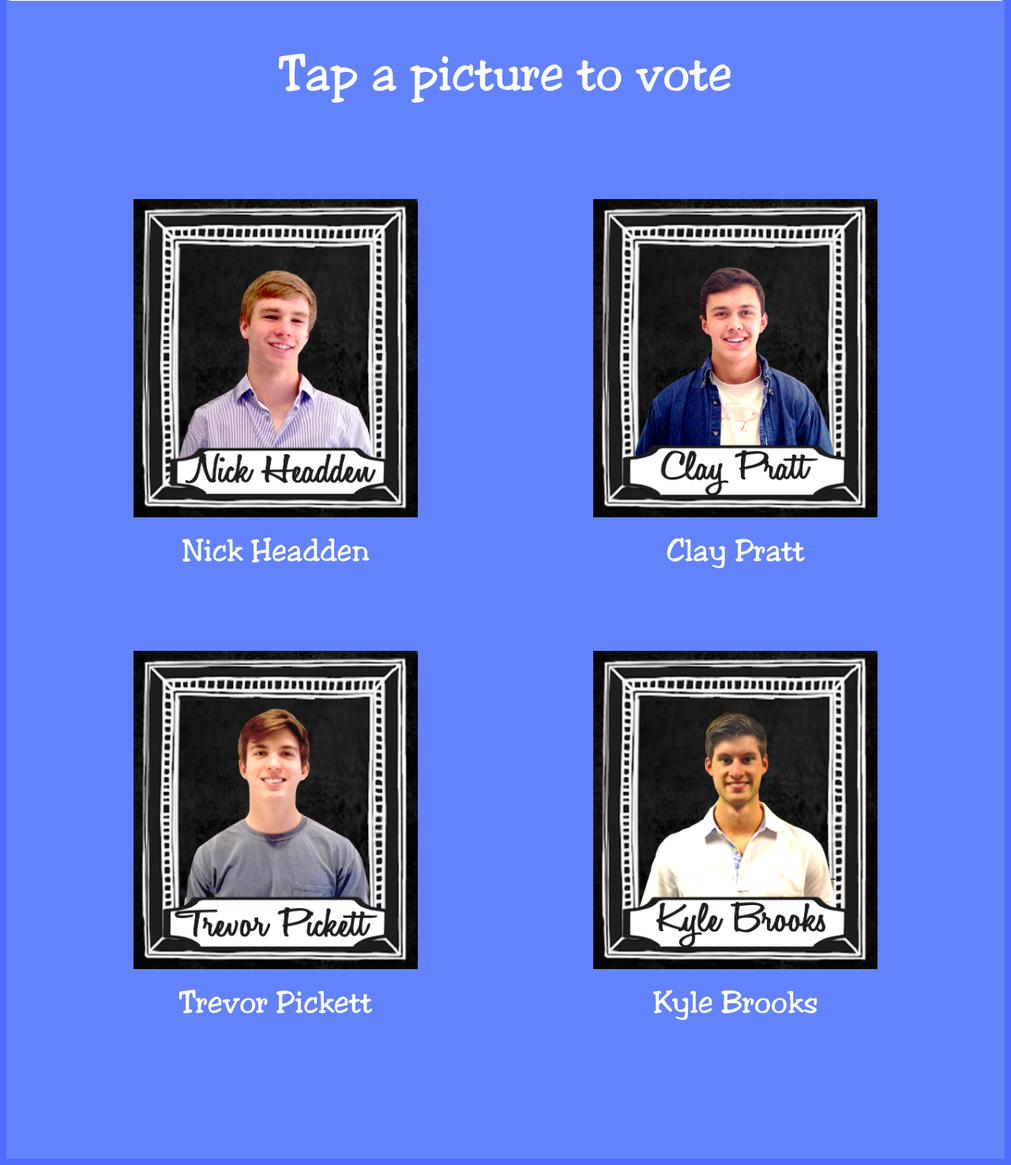
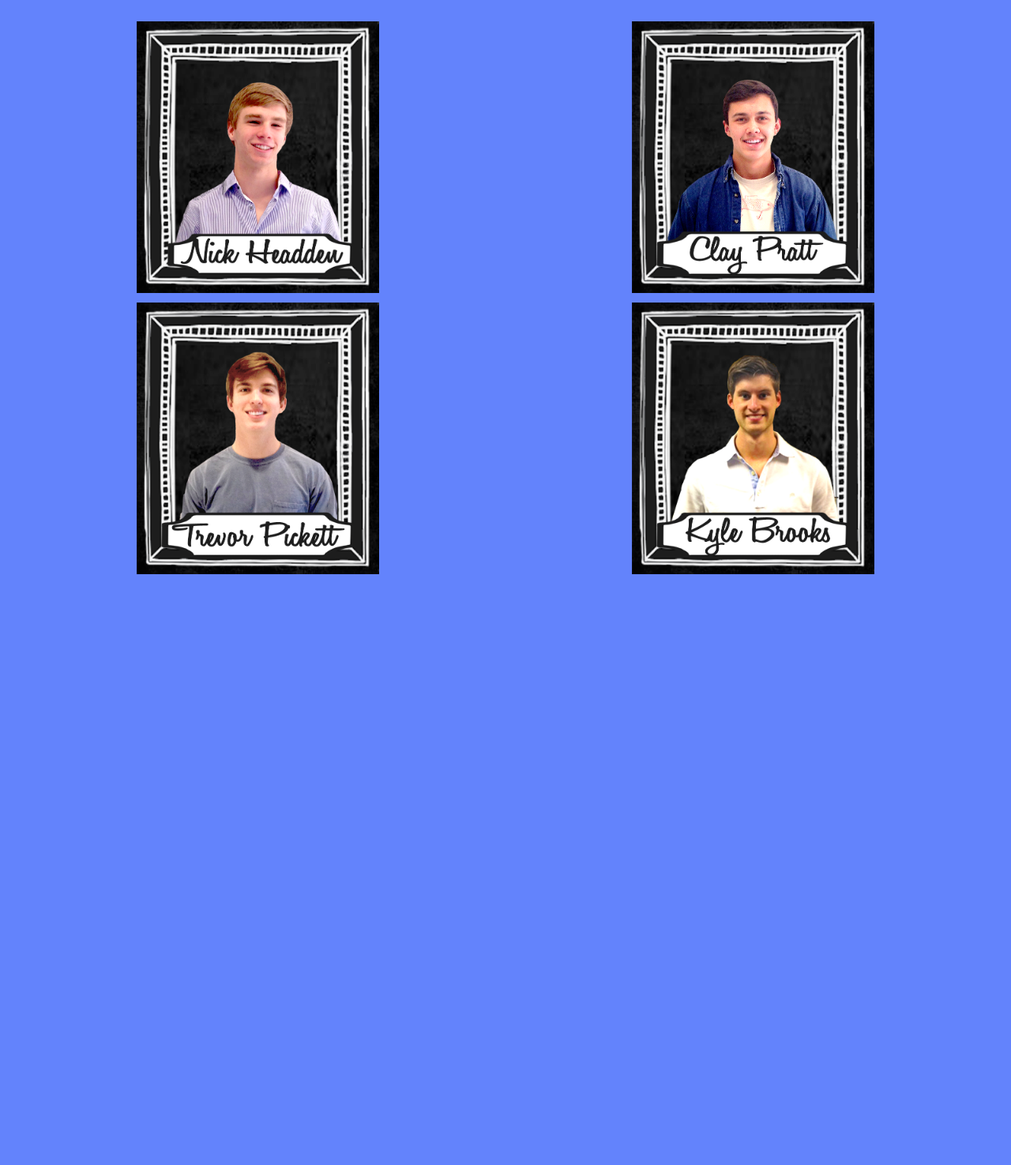
Before and after one commit to polambert/Prom-Voting-Web-App, a PHP site: page /sub/voteKing.php in a window 1280 px wide. Shown: the part 310-1785 px from the top of the page at 79% size. After the commit the page ends 1037 px from the top, so only its background shows below. Run offline with PHP 8.4, Linux system fonts and the light colour scheme.

Commit message:
added in new function and fixed tons of visual things

```diff
--- a/index.php
+++ b/index.php
@@ -55,6 +55,7 @@
 	      <br>
 	      <br>
 	      <br>
+	      <div class="fontRegularWhite">Click the CROWN beside your name</div>
 	      <br>
 	      <bR>
 	      <br>
@@ -87,7 +88,7 @@
 		  while ($names = mysql_fetch_array($runFindStudent)){
 
 		    //starting the table here so its easier to understand
-		    echo "<table><tr><td>";
+		    echo "<table width='100%'><tr><td width='60%' align='center'>";
 
 		    //Then it echos the the name inside the first table column
 		    echo "<br><div class='fontRegularWhite'>".$names['name']."</div></br></td>";
@@ -96,7 +97,7 @@
 		    $id = $names['id'];
 
 		    //echoing the image that is actually linked to a delete script
-		    echo "<td><a href='scripts/removeStudent.php?id=$id'><img src='img/name.png' width='150%' class='styleSearchBoxButton'></a></td></tr><table>";
+		    echo "<td width='40%' align='center'><a href='scripts/removeStudent.php?id=$id'><img src='img/PromCrown.png' width='25%' class='styleSearchBoxButton'></a></td></tr><table>";
 		  }
 		}
 		else{
--- a/stylesheet.css
+++ b/stylesheet.css
@@ -1,7 +1,5 @@
-@font-face
-{
-  font-family: jesterFont;
-  src: url(Jester.ttf);
+body {
+  font-family: Georgia, serif;
 }
 
 #wrap{
@@ -10,7 +8,7 @@
 
 #header{
   width:100%;
-  background-color:#000000;
+  background-color:#010122;
   border-radius: 5px;
   border-bottom-style: solid;
   border-bottom-size: 4px;
@@ -27,26 +25,22 @@
   border: 4px solid #FFFFFF;
   border-radius: 5px;
   width: 50%;
+}
 
+.fontHeaderWhite{
+  color:#ffffff;
+  font-size: 32px;
 }
 
 
-.fontHeaderWhite{
-  color:#ffffff;
-  font-size: 4em;
-  font-family: jesterFont;
-}
-
 .fontRegularWhite{
   color:#ffffff;
-  font-size: 2.5em;
-  font-family: jesterFont;
+  font-size: 24px;
 }
 
 .fontFooterWhite{
   color:#ffffff;
   font-size: 1em;
-  font-family: jesterFont;
 }
 
 .styleSearchBox{
@@ -84,3 +78,15 @@
   vertical-align: middle;
   line-height: 25px;
 }
+
+.button{
+  width: 200px;
+  height: 35px;
+  background-color: #FFFFFF;
+  color: #6383fc;
+  font-size: 30px;
+  border-radius: 5px;
+  text-align: center;
+  vertical-align: middle;
+  line-height: 25px;
+}
--- a/sub/thanksNext.php
+++ b/sub/thanksNext.php
@@ -14,17 +14,17 @@
     <link rel="stylesheet" type="text/css" href="../stylesheet.css">
     <link href='http://fonts.googleapis.com/css?family=Ubuntu+Mono:700' rel='stylesheet' type='text/css'>
   </head>
-  <body bgcolor="#506dff">
+  <body bgcolor="#6383fc">
     <center>
       <div id="wrap">
 	<div id="header">
-	  <div class="fontHeaderPurple">FMHS Prom</div>
+	  <img src="../img/PromBanner.png" width="100%">
 	</div>
 	<div id="main">
 	  <br>
 	  <br>
 	  <br>
-	  <div class="fontHeaderWhite">Thank you for voting! Have a fun, but safe night.</div>
+	  <div class="fontHeaderWhite">Thank you for voting! <br> Have fun and be safe.</div>
 	  <br>
 	  <br>
 	  <br>
--- a/sub/voteKing.php
+++ b/sub/voteKing.php
@@ -11,41 +11,33 @@
     <link rel="stylesheet" type="text/css" href="../stylesheet.css">
     <link href='http://fonts.googleapis.com/css?family=Ubuntu+Mono:700' rel='stylesheet' type='text/css'>
   </head>
-  <body bgcolor="#506dff">
+  <body bgcolor="#6383fc">
     <center>
       <div id="wrap">
 	<div id="header">
-	  <img src="../img/kingbanner.png">
+	  <img src="../img/kingbanner.png" width="45%">
  	</div>
 	<div id="main">
 	  <br>
 	  <br>
 	  <br>
-	  <div class="fontHeaderWhite">Tap a picture to vote</div>
+	  <div class="fontHeaderWhite">Tap a Picture to Vote</div>
 	  <br>
-	  <table cellspacing="100" lign="center">
+	  <table cellspacing="10" width="100%" align="center">
 	    <tr>
 	      <td width="50%" align="center">
-		<a href="../scripts/voteKing.php?name=Nick"><div class="imgRounded"><img src="../img/NickHeadden.png" width="75%"></div></a>
-		<br>
-		<div class="fontRegularWhite"> Nick Headden </div>
+		<a href="../scripts/voteKing.php?name=Nick"><div class="imgRounded"><img src="../img/NickHeadden.png" width="50%"></div></a>
 	      </td>
 	      <td width="50%" align="center">
-		<a href="../scripts/voteKing.php?name=Clay"><div class="imgRounded"><img src="../img/ClayPratt.png" width="75%"></div></a>
-		<br>
-		<div class="fontRegularWhite"> Clay Pratt </div>
+		<a href="../scripts/voteKing.php?name=Clay"><div class="imgRounded"><img src="../img/ClayPratt.png" width="50%"></div></a>
 	      </td>
 	    </tr>
 	    <tr>
 	      <td width="50%" align="center">
-		<a href="../scripts/voteKing.php?name=Trevor"><div class="imgRounded"><img src="../img/TrevorPickett.png" width="75%"></div></a>
-		<br>
-		<div class="fontRegularWhite"> Trevor Pickett </div>
+		<a href="../scripts/voteKing.php?name=Trevor"><div class="imgRounded"><img src="../img/TrevorPickett.png" width="50%"></div></a>
 	      </td>
 	      <td width="50%" align="center">
-		<a href="../scripts/voteKing.php?name=Kyle"><div class="imgRounded"><img src="../img/KyleBrooks.png" width="75%"></div></a>
-		<br>
-		<div class="fontRegularWhite"> Kyle Brooks </div>
+		<a href="../scripts/voteKing.php?name=Kyle"><div class="imgRounded"><img src="../img/KyleBrooks.png" width="50%"></div></a>
 	      </td>
 	    </tr>
 	  </table>
```
Also changed, not shown: scripts/resetTable.php (added, +17 -0 lines), sub/admin.php (+3 -4 lines), sub/voteQueen.php (+7 -13 lines), Jester.ttf (deleted), img/FMHSProm2014Banner.png (deleted), img/PromCrown.png (added), img/crownmain.png (added), img/kingbanner.png (added), img/queenbanner.png (added), 2 other files.
